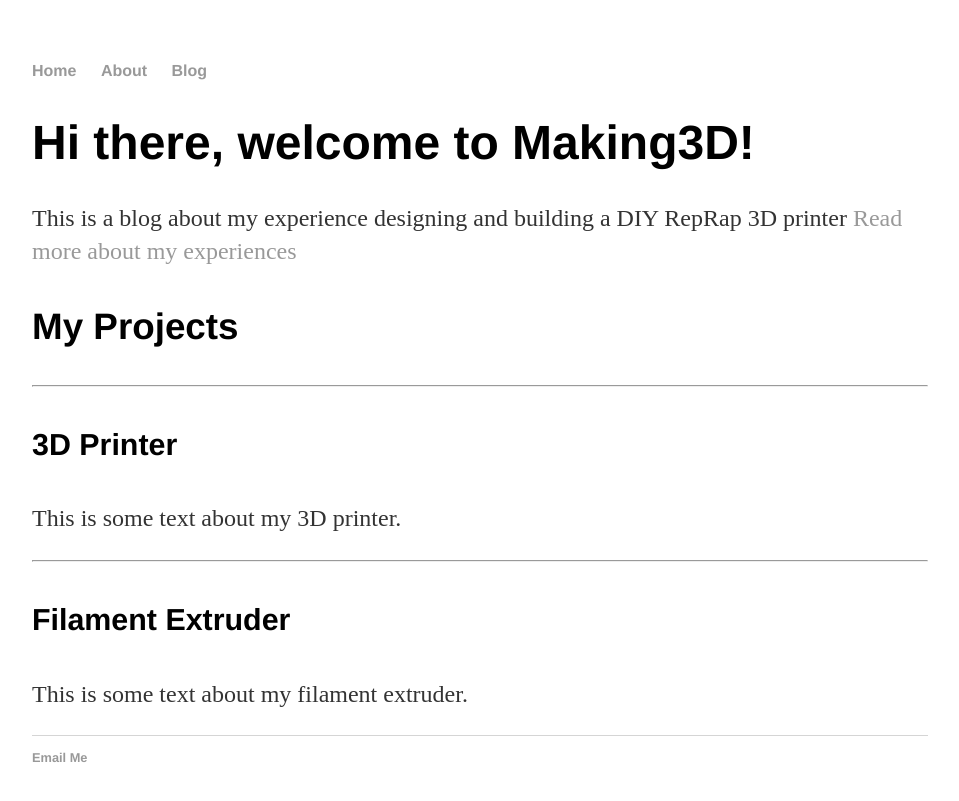
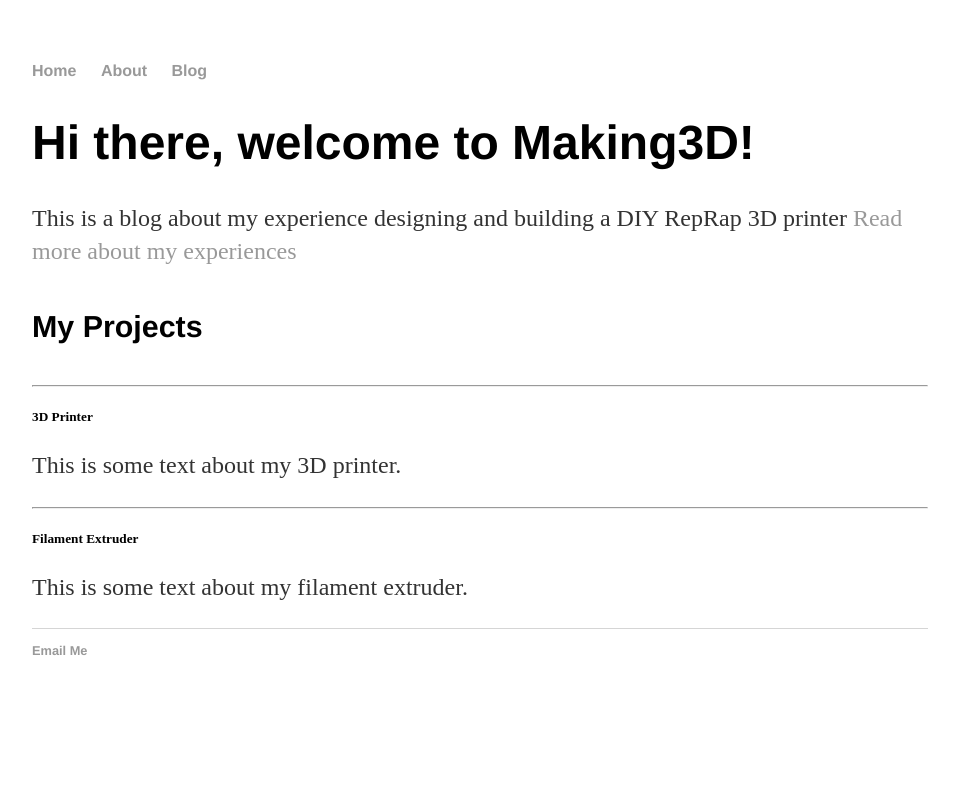
Before and after one commit to Making3D/Making3D.github.io, a Jekyll site: the page built from index.html, in a window 1280 px wide. Shown: the top 801 px of the page, without its empty margins (160-1119 px from the left). Built offline with Jekyll 4.4.1, drawn with Linux system fonts in a browser that asks for light colours.

```diff
--- a/index.html
+++ b/index.html
@@ -11,11 +11,11 @@ title: Making3D Home
 		</p>
 	</div>
 	<div>
-		<h3> My Projects </h3>
+		<h4> My Projects </h4>
 
 	<hr />
 
-		<h4> 3D Printer </h4>
+		<h5> 3D Printer </h5>
 		<p>
 			This is some text about my 3D printer.
 		</p>
@@ -23,7 +23,7 @@ title: Making3D Home
 
 	<hr />
 
-		<h4> Filament Extruder </h4>
+		<h5> Filament Extruder </h5>
 		<p>
 			This is some text about my filament extruder.
 		</p>
```
